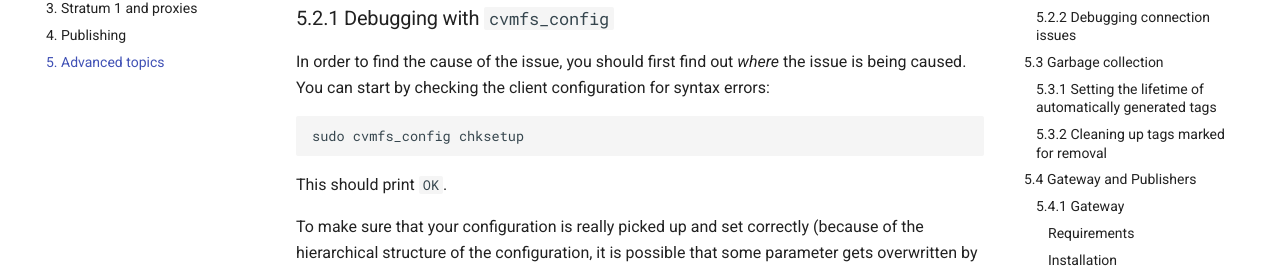
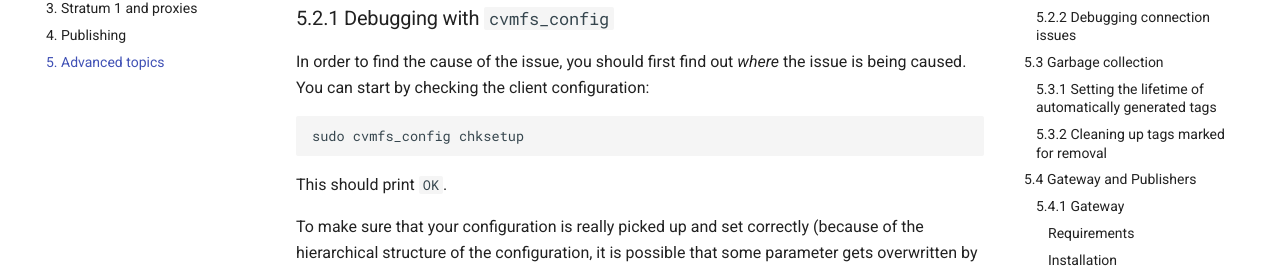
Before and after one commit to cvmfs-contrib/cvmfs-tutorial-2021, an MkDocs documentation site: the page built from docs/05_advanced.md, in a window 1280 px wide and 900 px high, scrolled down 456 px. Shown: the part 208-476 px from the top of the window. Built offline with MkDocs 1.6.1 and Material for MkDocs 9.7.7, drawn with Linux system fonts in a browser that asks for light colours; comment, search, counter and statistics services are not loaded.

Commit message:
chksetup does more than only checking the syntax

````diff
--- a/docs/05_advanced.md
+++ b/docs/05_advanced.md
@@ -20,7 +20,7 @@ and connection or firewall issues.
 ### 5.2.1 Debugging with `cvmfs_config`
 
 In order to find the cause of the issue, you should first find out *where* the issue is being caused.
-You can start by checking the client configuration for syntax errors:
+You can start by checking the client configuration:
 
 ```bash
 sudo cvmfs_config chksetup
````
